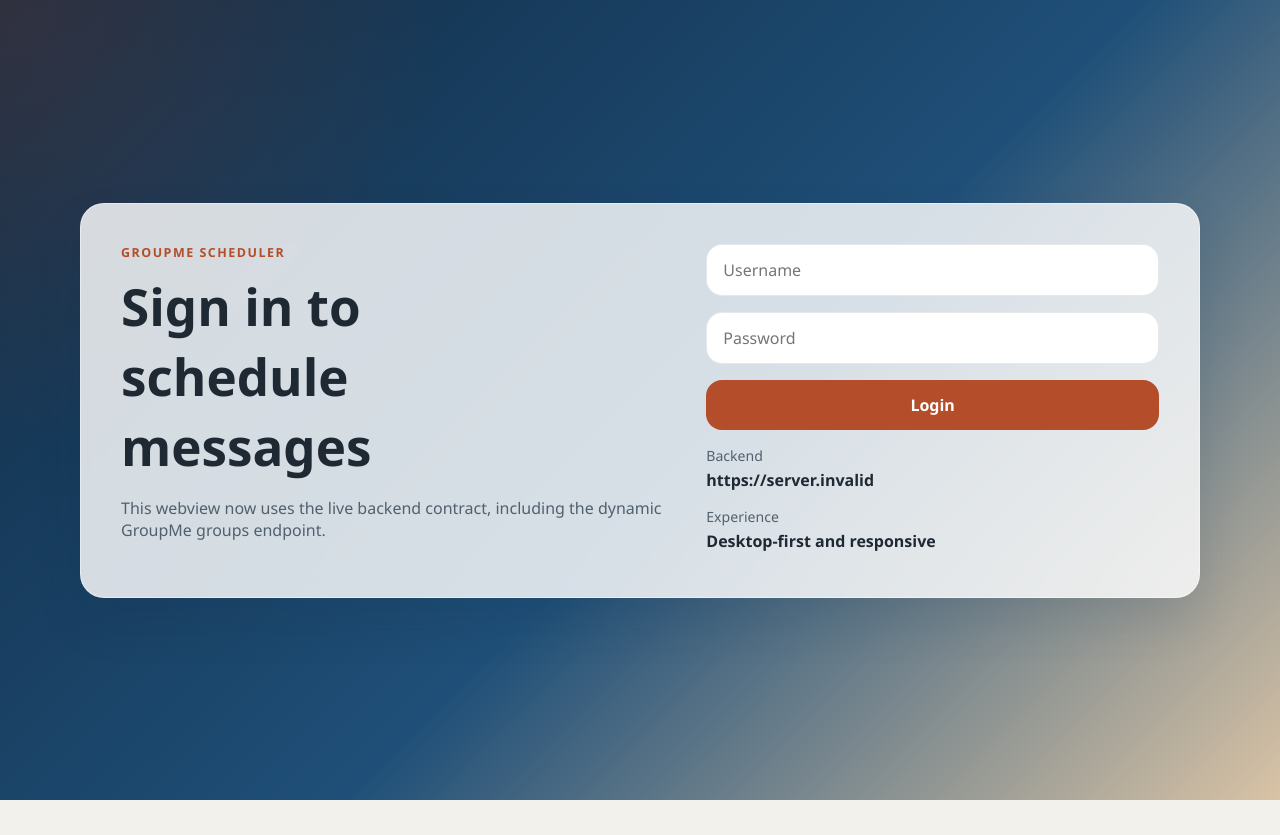
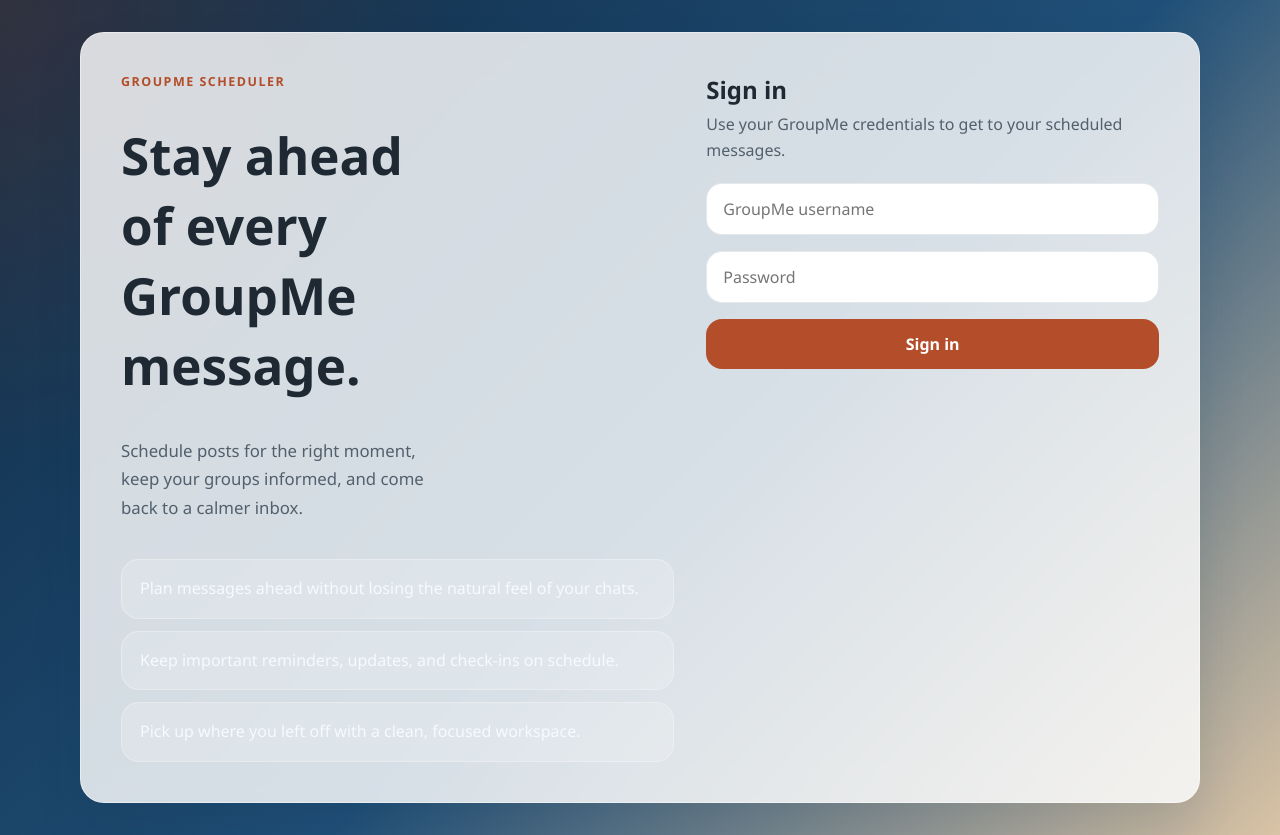
Before and after one commit to agentggg/GroupMe-Sched-Messages, a React (Create React App) app: page /#/ in a window 1280 px wide. Before the commit the page ends 800 px from the top, so only its background shows below. Built offline with nearby package versions, Linux system fonts and the light colour scheme; no server answers.

Commit message:
Update app

```diff
--- a/src/App.css
+++ b/src/App.css
@@ -64,6 +64,12 @@
   padding: 40px;
 }
 
+.auth-intro {
+  display: grid;
+  align-content: start;
+  gap: 20px;
+}
+
 .auth-form,
 .edit-form {
   display: grid;
@@ -91,6 +97,12 @@
   color: var(--muted);
 }
 
+.auth-subtitle {
+  max-width: 34ch;
+  font-size: 1.05rem;
+  line-height: 1.7;
+}
+
 .eyebrow {
   margin: 0 0 10px;
   text-transform: uppercase;
@@ -108,6 +120,37 @@
 
 .auth-help {
   align-content: start;
+}
+
+.auth-highlights {
+  display: grid;
+  gap: 12px;
+}
+
+.auth-highlight-card {
+  margin: 0;
+  padding: 16px 18px;
+  border-radius: 18px;
+  background: rgba(255, 255, 255, 0.18);
+  border: 1px solid rgba(255, 255, 255, 0.28);
+  color: #f7fafc;
+  line-height: 1.6;
+}
+
+.auth-form-copy {
+  display: grid;
+  gap: 6px;
+  margin-bottom: 4px;
+}
+
+.auth-form-copy h2,
+.auth-form-copy p {
+  margin: 0;
+}
+
+.auth-form-copy p {
+  color: var(--muted);
+  line-height: 1.6;
 }
 
 .auth-help-label,
@@ -280,6 +323,12 @@
   color: white;
 }
 
+.primary-button:disabled {
+  opacity: 0.72;
+  cursor: wait;
+  transform: none;
+}
+
 .secondary-button {
   background: rgba(16, 42, 67, 0.1);
   color: var(--surface-accent);
@@ -398,6 +447,10 @@
   .auth-title {
     max-width: none;
   }
+
+  .auth-subtitle {
+    max-width: none;
+  }
 }
 
 @media (max-width: 720px) {
--- a/src/Login.js
+++ b/src/Login.js
@@ -9,6 +9,11 @@
   const [password, setPassword] = useState("");
   const [loading, setLoading] = useState(false);
   const [error, setError] = useState("");
+  const highlights = [
+    "Plan messages ahead without losing the natural feel of your chats.",
+    "Keep important reminders, updates, and check-ins on schedule.",
+    "Pick up where you left off with a clean, focused workspace.",
+  ];
 
   const handleLogin = async (e) => {
     e.preventDefault();
@@ -32,7 +37,10 @@
       localStorage.setItem("last_name", response.data.last_name || "");
       setAuthenticated(true);
     } catch (err) {
-      setError(err.response?.data?.error || "Network error");
+      setError(
+        err.response?.data?.error ||
+          "We couldn't sign you in right now. Please try again."
+      );
       setLoading(false);
     }
   };
@@ -40,19 +48,30 @@
   return (
     <div className="auth-shell">
       <div className="auth-panel">
-        <div>
+        <div className="auth-intro">
           <p className="eyebrow">GroupMe Scheduler</p>
-          <h1 className="auth-title">Sign in to schedule messages</h1>
+          <h1 className="auth-title">Stay ahead of every GroupMe message.</h1>
           <p className="auth-subtitle">
-            This webview now uses the live backend contract, including the
-            dynamic GroupMe groups endpoint.
+            Schedule posts for the right moment, keep your groups informed, and
+            come back to a calmer inbox.
           </p>
+          <div className="auth-highlights">
+            {highlights.map((item) => (
+              <p key={item} className="auth-highlight-card">
+                {item}
+              </p>
+            ))}
+          </div>
         </div>
 
         <form onSubmit={handleLogin} className="auth-form">
+          <div className="auth-form-copy">
+            <h2>Sign in</h2>
+            <p>Use your GroupMe credentials to get to your scheduled messages.</p>
+          </div>
           <input
             type="text"
-            placeholder="Username"
+            placeholder="GroupMe username"
             className="text-input"
             value={username}
             onChange={(e) => setUsername(e.target.value)}
@@ -70,19 +89,8 @@
           {error && <p className="form-error">{error}</p>}
 
           <button type="submit" className="primary-button" disabled={loading}>
-            {loading ? "Logging in..." : "Login"}
+            {loading ? "Signing in..." : "Sign in"}
           </button>
-
-          <div className="auth-help">
-            <div>
-              <span className="auth-help-label">Backend</span>
-              <strong>{API_BASE_URL}</strong>
-            </div>
-            <div>
-              <span className="auth-help-label">Experience</span>
-              <strong>Desktop-first and responsive</strong>
-            </div>
-          </div>
         </form>
       </div>
     </div>
```
Also changed, not shown: 2 other files (tests, documents, lock files or other folders).
